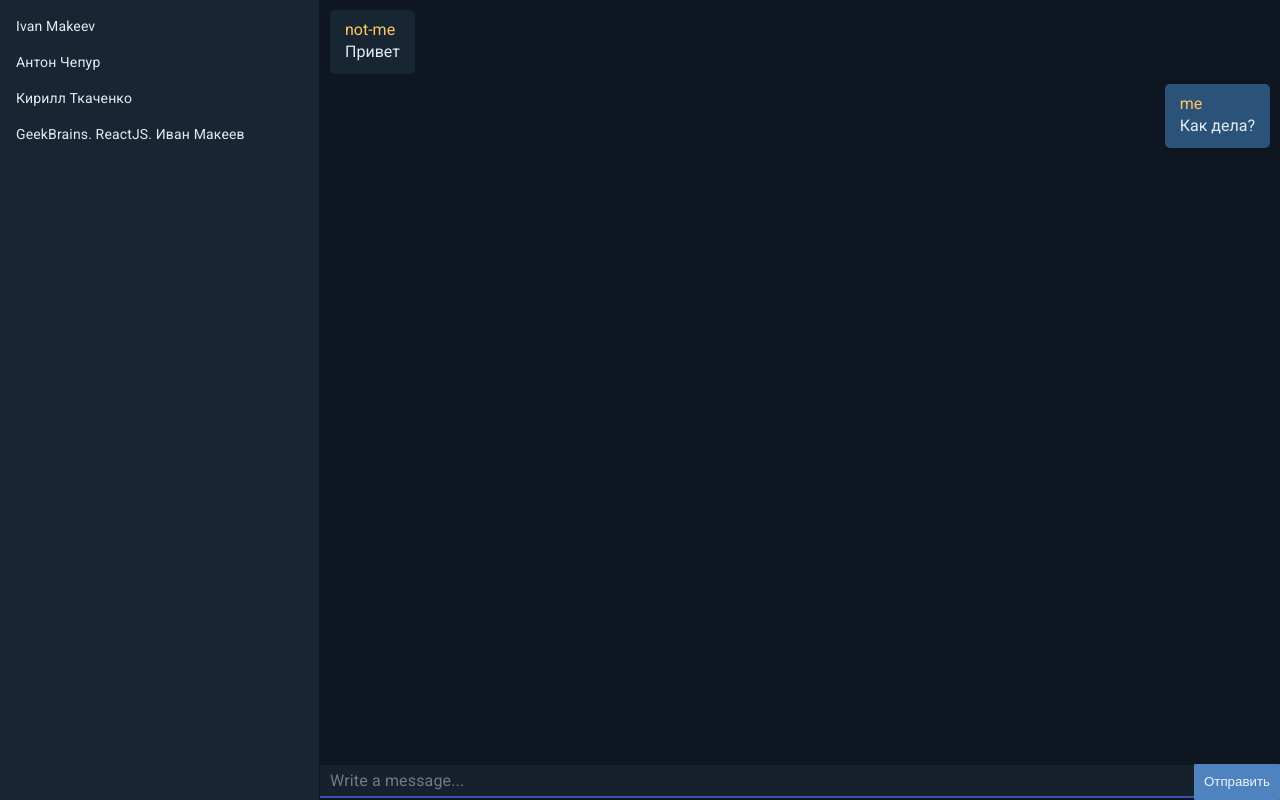
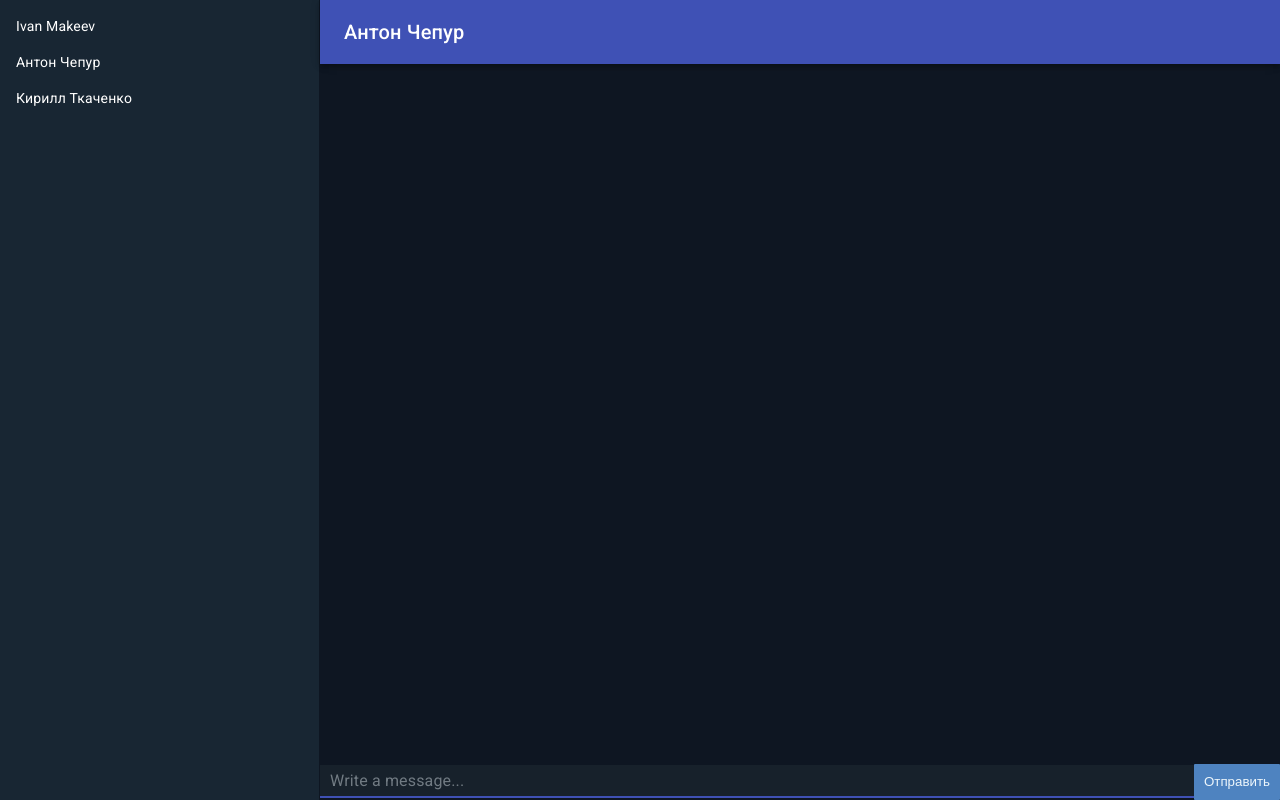
Before and after one commit to Loovery/geekbrains-react, a React app: page /chat/1/ in a window 1280 px wide. Built offline with nearby package versions, Linux system fonts and the light colour scheme.

Commit message:
ended lesson-4

```diff
--- /dev/null
+++ b/src/Components/ChatHeader.jsx
@@ -0,0 +1,38 @@
+/**
+ * Created by Korepanov Grigorii on 03.11.2019
+ * grigoriikorepanov@gmail.com
+ * https://t.me/loovery
+ */
+
+import React, { Component } from 'react';
+import PropTypes from 'prop-types';
+import AppBar from '@material-ui/core/AppBar';
+import Toolbar from '@material-ui/core/Toolbar';
+import Typography from '@material-ui/core/Typography';
+
+export default class ChatHeader extends Component {
+  constructor(props) {
+    super(props);
+
+    this.state = { };
+  }
+
+  render() {
+    const { title } = this.props;
+
+    return (
+      <AppBar position="static">
+        <Toolbar>
+          <Typography variant="h6">
+            {title}
+          </Typography>
+        </Toolbar>
+      </AppBar>
+    );
+  }
+}
+
+ChatHeader.propTypes = {
+  // eslint-disable-next-line react/require-default-props
+  title: PropTypes.string,
+};
--- a/src/Components/ChatLayout.jsx
+++ b/src/Components/ChatLayout.jsx
@@ -4,55 +4,89 @@
  * https://t.me/loovery
  */
 
-import React from 'react';
-import { makeStyles } from '@material-ui/core/styles';
+import React, { Component } from 'react';
 import Grid from '@material-ui/core/Grid';
 import Hidden from '@material-ui/core/Hidden';
 import PropTypes from 'prop-types';
 import MessageField from './MessageField';
 import ChatList from './ChatList';
+import { uuid } from '../utils';
+import ChatHeader from "./ChatHeader";
 
-const useStyles = makeStyles(() => ({
-  root: {
-    flexGrow: 1,
-  },
-  container: {
-    height: '100vh',
-  },
-  chatList: {
-    backgroundColor: '#182633',
-    borderRight: '1px solid #0e1622',
-  },
-  messageField: {
-    height: '100vh',
-    display: 'grid',
-    gridTemplateRows: '1fr 36px',
-  },
-}));
+export default class ChatLayout extends Component {
+  constructor(props) {
+    super(props);
 
-// eslint-disable-next-line react/display-name
-export default () => {
-  const classes = useStyles();
-  return (
-    <>
-      <Grid className={classes.container} container alignItems="stretch">
+    this.state = {
+      chats: [
+        { title: 'Ivan Makeev', messageList: [0, 1] },
+        { title: 'Антон Чепур', messageList: [] },
+        { title: 'Кирилл Ткаченко', messageList: [] },
+      ],
+      messages: [
+        {
+          id: uuid(),
+          text: 'Привет',
+          sender: 'not-me',
+        },
+        {
+          id: uuid(),
+          text: 'Как дела?',
+          sender: 'me',
+        },
+      ],
+    };
+
+    this.chatWindow = React.createRef();
+  }
+
+  sendMessage(text, sender) {
+    if (text.length > 0) {
+      const { messages } = this.state;
+      const { chatId } = this.props;
+
+      const messageId = Object.keys(messages).length + 1;
+
+      this.setState(state => {
+        const chatsTemp = state.chats.map((chat, index) => {
+          if (index === chatId) {
+            chat.messageList.push(messageId);
+          }
+          return chat;
+        });
+        return {
+          messages: { ...messages, [messageId]: { id: uuid(), text, sender } },
+          chats: chatsTemp,
+        };
+      });
+
+    }
+  }
+
+  render() {
+    const { chatId } = this.props;
+    const { chats, messages } = this.state;
+
+    return (
+      <Grid className="grid-container" container alignItems="stretch">
         <Hidden only={['xs', 'sm']}>
-          <Grid className={classes.chatList} item xs={3}>
-            <ChatList />
+          <Grid className="chatList" item xs={3}>
+            <ChatList chats={chats} />
           </Grid>
         </Hidden>
-        <Grid className={classes.messageField} item xs>
-          <MessageField />
+        <Grid className="messageField" item xs>
+          <ChatHeader title={chats[chatId].title} />
+          <MessageField chatId={chatId} chats={chats} messages={messages} sendMessage={this.sendMessage.bind(this)} />
         </Grid>
       </Grid>
-    </>
-  );
-};
+    );
+  }
+}
 
-MessageField.propTypes = {
+ChatLayout.propTypes = {
   chatId: PropTypes.number,
 };
 
-MessageField.defaultProps = {
-  chatId: 1,
+ChatLayout.defaultProps = {
+  chatId: 0,
 };
--- a/src/Components/ChatList.jsx
+++ b/src/Components/ChatList.jsx
@@ -10,6 +10,7 @@ import { Link } from 'react-router-dom';
 import List from '@material-ui/core/List';
 import ListItem from '@material-ui/core/ListItem';
 import ListItemText from '@material-ui/core/ListItemText';
+import PropTypes from 'prop-types';
 
 // eslint-disable-next-line no-unused-vars
 const useStyles = makeStyles(theme => ({
@@ -23,33 +24,36 @@ const useStyles = makeStyles(theme => ({
       backgroundColor: '#3d4044',
     },
   },
+  listItemChatLink: {
+    textDecoration: 'none',
+    color: 'white',
+  },
 }));
 
-export default function CheckboxListSecondary() {
+export default function ChatList(props) {
   const classes = useStyles();
 
+  const { chats } = props;
   return (
     <List dense className={classes.root}>
-      {['Ivan Makeev', 'Антон Чепур', 'Кирилл Ткаченко', 'GeekBrains. ReactJS. Иван Макеев'].map(value => {
-        const labelId = `list-secondary-label-${value}`;
+      {chats.map((chat, index) => {
+        const labelId = `list-secondary-label-${chat.title + index}`;
         return (
-          <ListItem key={value} button className={classes.listItemChat}>
-            <ListItemText id={labelId} primary={value} />
-          </ListItem>
+          <Link key={chat.title} to={`/chat/${index}/`} className={classes.listItemChatLink}>
+            <ListItem button className={classes.listItemChat}>
+              <ListItemText id={labelId} primary={chat.title} />
+            </ListItem>
+          </Link>
         );
       })}
-
-      <List>
-        <Link to="/chat/1/">
-          <ListItem primaryText="Chat 1" />
-        </Link>
-        <Link to="/chat/2/">
-          <ListItem primaryText="Chat 2" />
-        </Link>
-        <Link to="/chat/3/">
-          <ListItem primaryText="Chat 3" />
-        </Link>
-      </List>
     </List>
   );
 }
+
+ChatList.propTypes = {
+  chats: PropTypes.array,
+};
+
+ChatList.defaultTypes = {
+  chats: [],
+};
--- a/src/Components/MessageField.jsx
+++ b/src/Components/MessageField.jsx
@@ -8,29 +8,13 @@ import React, { Component } from 'react';
 import TextField from '@material-ui/core/TextField';
 import PropTypes from 'prop-types';
 import Message from './Message';
-import { uuid, botPhrases } from '../utils';
+import { botPhrases } from '../utils';
 
 export default class MessageField extends Component {
   constructor(props) {
     super(props);
+
     this.state = {
-      chats: {
-        1: { title: 'Чат 1', messageList: [0,1] },
-        2: { title: 'Чат 2', messageList: [] },
-        3: { title: 'Чат 3', messageList: [] },
-      },
-      messages: [
-        {
-          id: uuid(),
-          text: 'Привет',
-          sender: 'not-me',
-        },
-        {
-          id: uuid(),
-          text: 'Как дела?',
-          sender: 'me',
-        },
-      ],
       textFieldValue: '',
       overloadBot: {
         timer: null,
@@ -43,45 +27,22 @@ export default class MessageField extends Component {
     this.chatWindow = React.createRef();
   }
 
-  componentDidUpdate(prevProps, prevState) {
-    // eslint-disable-next-line react/destructuring-assignment
-    if (prevState.messages.length < this.state.messages.length) {
-      const { messages, overloadBot } = this.state;
-      const lastSender = messages[messages.length - 1].sender;
-      const preLastSender = messages[messages.length - 2].sender;
-      if (overloadBot.tick === overloadBot.maxTick) {
-        overloadBot.tick = 0;
-        this.sendMessage(overloadBot.text, 'bot');
-      } else if (lastSender === 'me' && preLastSender === 'me') {
-        overloadBot.tick += 1;
-        this.botSendMessage();
-      } else if (lastSender === 'me') {
-        this.botSendMessage();
-      }
-    }
-  }
-
   botSendMessage() {
     const { overloadBot } = this.state;
     clearTimeout(overloadBot.timer);
     overloadBot.timer = setTimeout(() => {
       overloadBot.tick = 0;
-      this.sendMessage(botPhrases(), 'bot');
+      this.props.sendMessage(botPhrases(), 'bot');
     }, 1000);
   }
 
-  sendMessage(text, sender) {
+  handleSendMessage(text, sender) {
     if (text.length > 0) {
-      const { messages, chats } = this.state;
-      const { chatId } = this.props;
-
-      const messageId = Object.keys(messages).length + 1;
-      this.setState({
-        messages: { ...messages, [messageId]: { id: uuid(), text, sender } },
-        chats: { ...chats, [chatId]: { ...chats[chatId], messageList: [...chats[chatId].messageList, messageId] } },
-      });
+      this.props.sendMessage(text, sender);
+      if (sender !== 'bot') {
+        this.botSendMessage();
+      }
       this.setState({ textFieldValue: '' });
-
       const chatWindow = this.chatWindow.current;
       setTimeout(() => {
         chatWindow.scrollTop = chatWindow.scrollHeight;
@@ -96,17 +57,16 @@ export default class MessageField extends Component {
   handleKeyUp(event) {
     if (event.keyCode === 13) {
       const { textFieldValue } = this.state;
-      this.sendMessage(textFieldValue, 'me');
+      this.handleSendMessage(textFieldValue, 'me');
     }
   }
 
   render() {
-    const { messages, chats } = this.state;
-    const { chatId } = this.props;
+    const {
+      chatId, chats, messages,
+    } = this.props;
 
-    const messageElements = chats[chatId].messageList.map(messageId => {
-      return <Message key={messages[messageId].id} message={messages[messageId]} />
-    });
+    const messageElements = chats[chatId].messageList.map(messageId => <Message key={messages[messageId].id} message={messages[messageId]} />);
 
     return (
       <>
@@ -122,7 +82,7 @@ export default class MessageField extends Component {
             placeholder="Write a message..."
             value={this.state.textFieldValue}
           />
-          <button onClick={() => this.sendMessage(this.state.textFieldValue, 'me')} type="button">Отправить</button>
+          <button onClick={() => this.handleSendMessage(this.state.textFieldValue, 'me')} type="button">Отправить</button>
         </div>
       </>
     );
@@ -131,4 +91,7 @@ export default class MessageField extends Component {
 
 MessageField.propTypes = {
   chatId: PropTypes.number.isRequired,
+  chats: PropTypes.array.isRequired,
+  messages: PropTypes.array.isRequired,
+  sendMessage: PropTypes.func.isRequired,
 };
--- a/src/Components/Router.jsx
+++ b/src/Components/Router.jsx
@@ -5,7 +5,7 @@
  */
 
 import React, { Component } from 'react';
-import { Switch, Route } from 'react-router-dom';
+import { Switch, Route, Redirect } from 'react-router-dom';
 import ChatLayout from './ChatLayout';
 import Profile from './Profile';
 
@@ -16,10 +16,9 @@ export default class Router extends Component {
   }
 
   render() {
-
     return (
       <Switch>
-        <Route exact path="/" component={ChatLayout} />
+        <Route exact path="/" render={() => (<Redirect to="/chat/0/" />)} />
         <Route exact path="/profile" component={Profile} />
         <Route exact path="/chat/:chatId" render={obj => <ChatLayout chatId={Number(obj.match.params.chatId)} />} />
       </Switch>
--- a/src/css/styles.css
+++ b/src/css/styles.css
@@ -99,3 +99,18 @@ input[type='text'] {
 .message-me .message__time {
     color: #7ba3cd;
 }
+
+.grid-container {
+    height: 100vh;
+}
+
+.chatList {
+    background-color: #182633;
+    border-right: 1px solid #0e1622;
+}
+
+.messageField {
+    height: 100vh;
+    display: grid;
+    grid-template-rows: auto 1fr 36px;
+}
```
